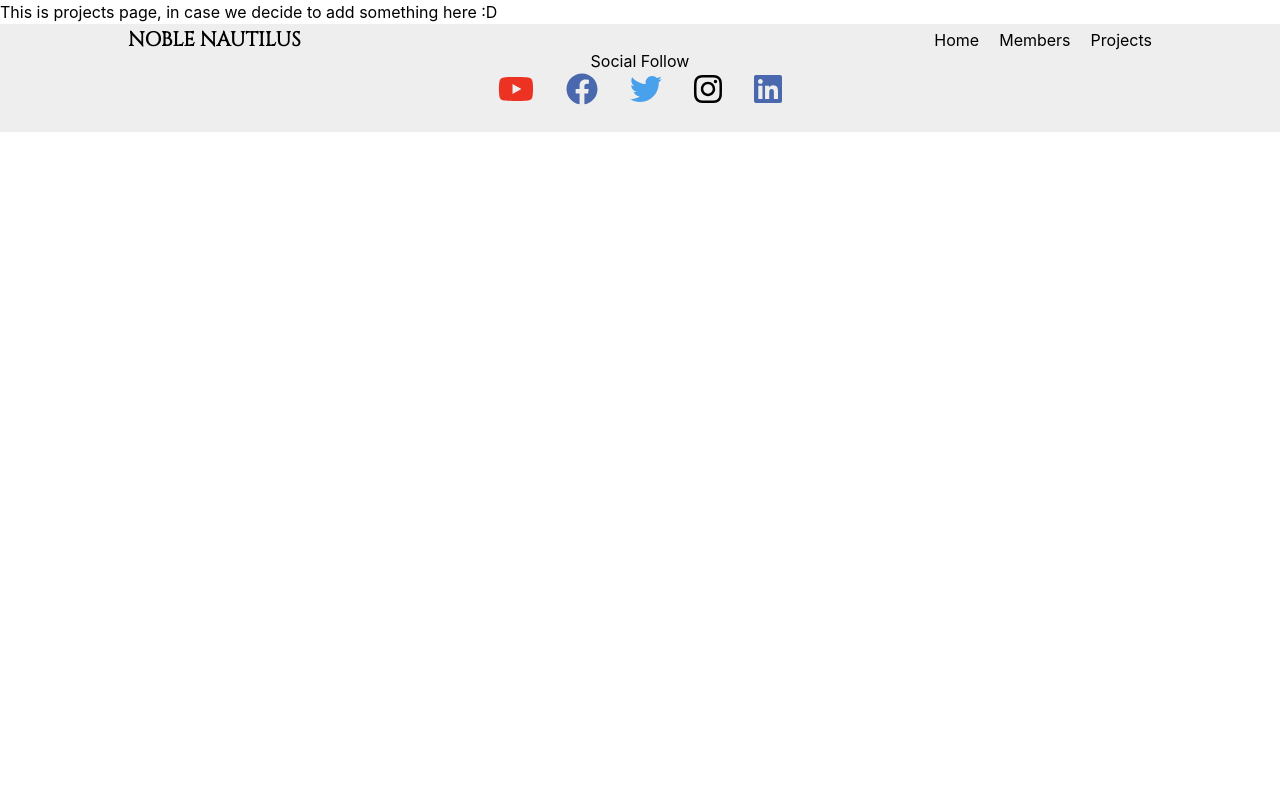
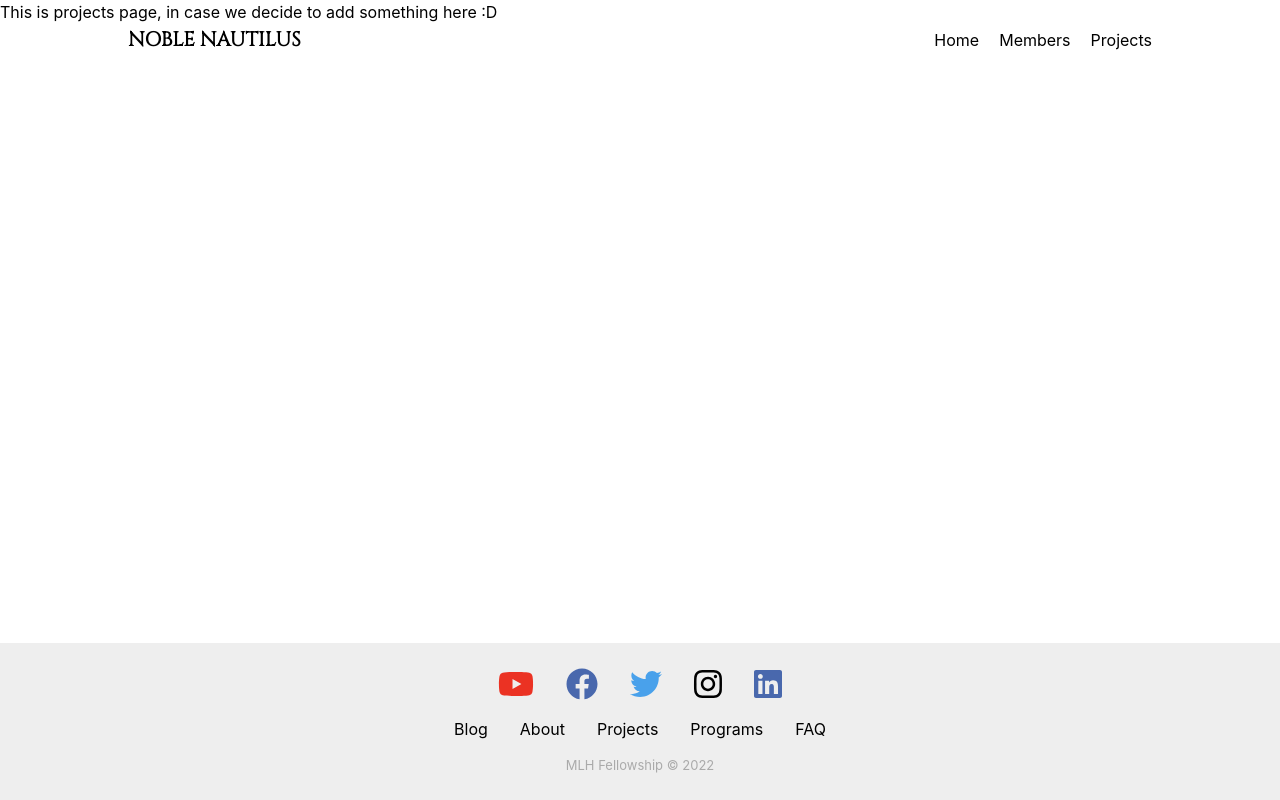
Before and after one commit to CipherGirl/Noble-Nautilus-Portfolio, a Next.js app: page /projects in a window 1280 px wide. Built offline with nearby package versions, Linux system fonts and the light colour scheme.

Commit message:
Add footer links

```diff
--- a/components/Footer.js
+++ b/components/Footer.js
@@ -12,8 +12,7 @@ import {
 export default function SocialFollow() {
   return (
     <div className={classes.social_container}>
-      <div className={classes.content}>
-        <h3>Social Follow</h3>
+      <div className={classes.social_content}>
         <Link href="https://www.youtube.com/c/Majorleaguehacking">
           <FontAwesomeIcon
             className={classes.youtube}
@@ -50,6 +49,26 @@ export default function SocialFollow() {
           />
         </Link>
       </div>
+      <div className={classes.links_content}>
+        <Link href="#">
+          <h1 className={classes.blog}>Blog</h1>
+        </Link>
+        <Link href="https://mlh.io/about">
+          <h1 className={classes.about}>About</h1>
+        </Link>
+        <Link href="#">
+          <h1 className={classes.projects}>Projects</h1>
+        </Link>
+        <Link href="https://fellowship.mlh.io/#programs">
+          <h1 className={classes.programs}>Programs</h1>
+        </Link>
+        <Link href="https://mlh.io//faq">
+          <h1 className={classes.faq}>FAQ</h1>
+        </Link>
+      </div>
+      <div>
+        <p class={classes.copyright}>MLH Fellowship © 2022</p>
+      </div>
     </div>
   );
 }
--- a/components/Footer.module.css
+++ b/components/Footer.module.css
@@ -1,9 +1,12 @@
 .social_container {
   background: #eee;
   padding: 25px 50px;
+  position: fixed;
+  bottom: 0;
+  width: 100%;
 }
 
-.content {
+.social_content {
   text-align: center;
 }
 
@@ -60,3 +63,75 @@
 .linkedin:hover {
   transform: translateY(-2px);
 }
+
+.links_content {
+  text-align: center;
+  padding-top: 15px;
+}
+
+.blog {
+  margin: 0 1rem;
+  transition: transform 250ms;
+  display: inline-block;
+}
+
+/* .blog:active {
+    background-color: #4968ad;
+} */
+
+.blog:hover {
+  cursor: pointer;
+  text-decoration: underline;
+}
+
+.about {
+  margin: 0 1rem;
+  transition: transform 250ms;
+  display: inline-block;
+}
+
+.about:hover {
+  cursor: pointer;
+  text-decoration: underline;
+}
+
+.projects {
+  margin: 0 1rem;
+  transition: transform 250ms;
+  display: inline-block;
+}
+
+.projects:hover {
+  cursor: pointer;
+  text-decoration: underline;
+}
+
+.programs {
+  margin: 0 1rem;
+  transition: transform 250ms;
+  display: inline-block;
+}
+
+.programs:hover {
+  cursor: pointer;
+  text-decoration: underline;
+}
+
+.faq {
+  margin: 0 1rem;
+  transition: transform 250ms;
+  display: inline-block;
+}
+
+.faq:hover {
+  cursor: pointer;
+  text-decoration: underline;
+}
+
+.copyright {
+  margin-top: 15px;
+  text-align: center;
+  font-size: 13px;
+  color: #aaa;
+  margin-bottom: 0;
+}
```
